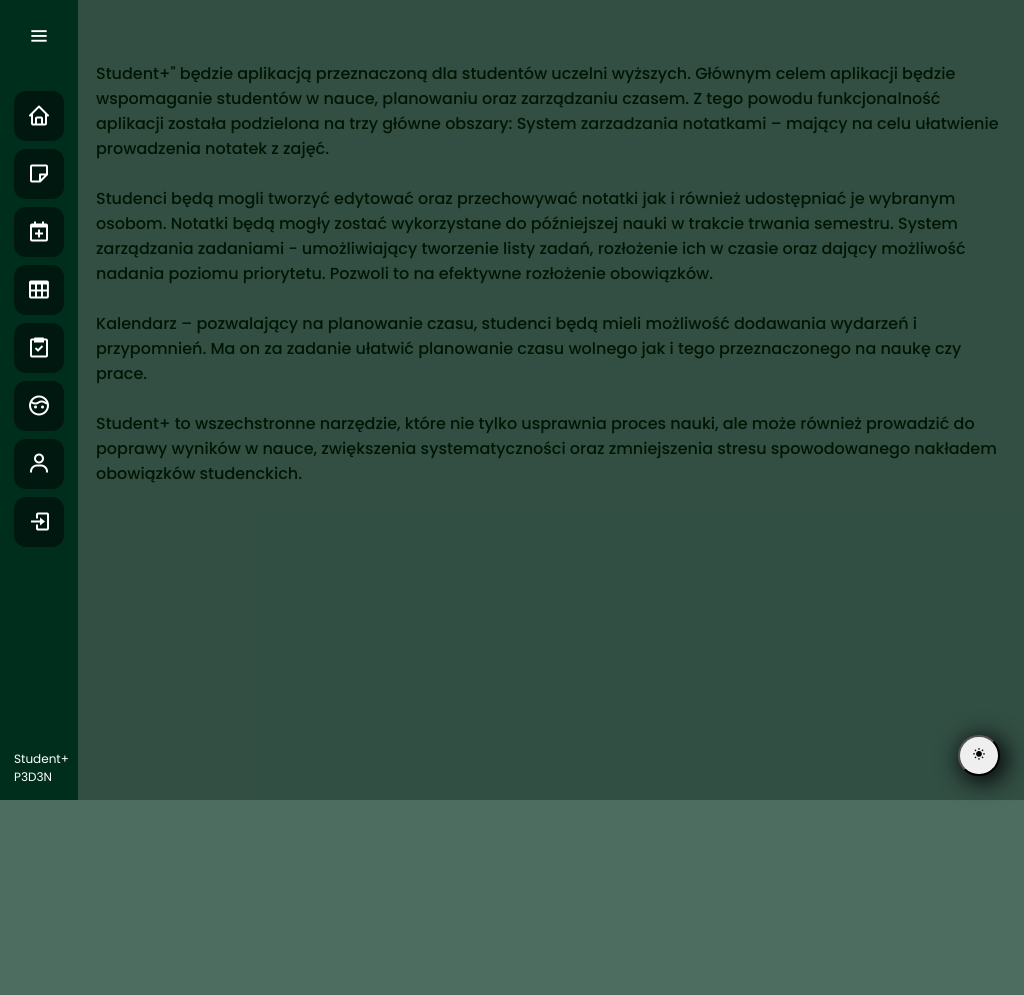
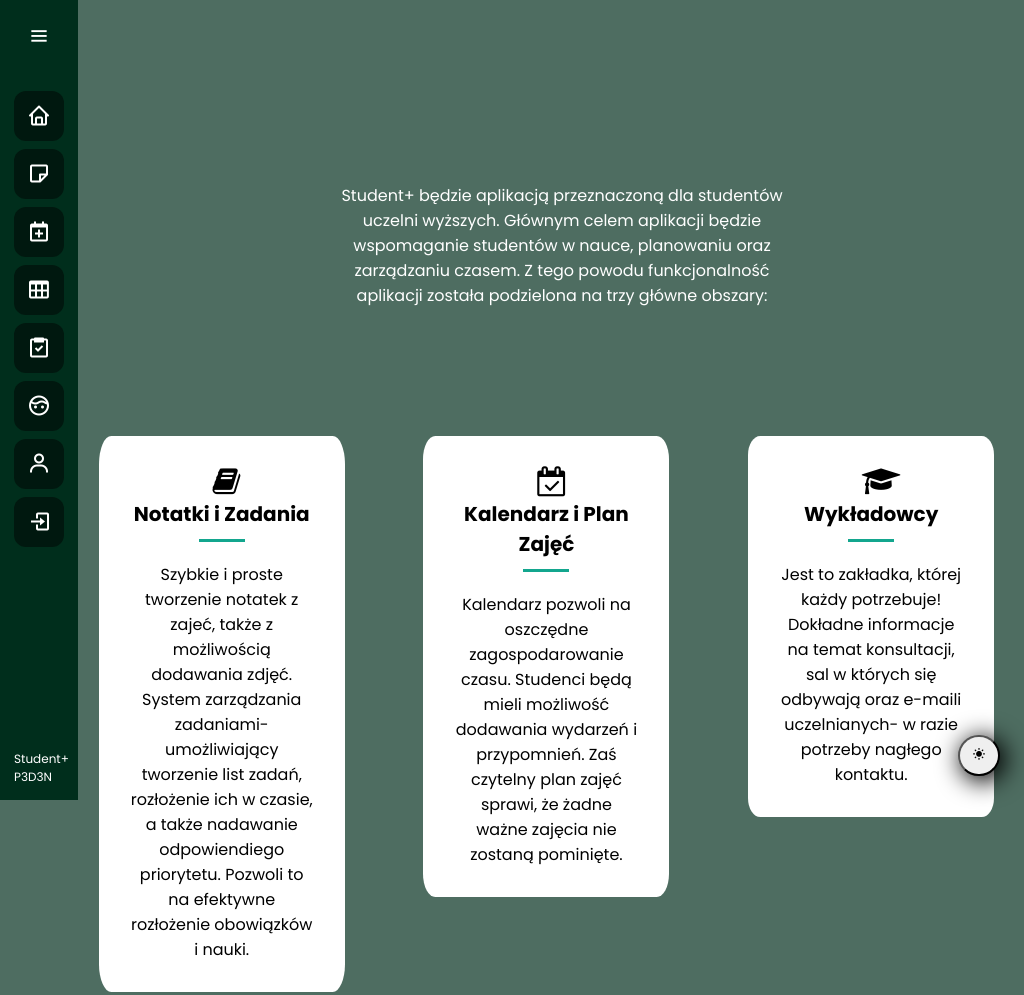
Before and after one commit to Dollore/Student-plus, an Electron app: page html/index.html in a window 1024 px wide. Before the commit the page ends 800 px from the top, so only its background shows below. Drawn offline with nearby package versions, Linux system fonts and the light colour scheme.

Commit message:
Update index.html

```diff
--- a/html/index.html
+++ b/html/index.html
@@ -7,6 +7,7 @@
   <link rel="stylesheet" type="text/css" href="../css/text.css">
   <link rel="stylesheet" href="https://cdnjs.cloudflare.com/ajax/libs/font-awesome/5.15.2/css/all.min.css">
   <link rel="stylesheet" href="https://unpkg.com/boxicons@2.1.4/css/boxicons.min.css">
+  <link rel="stylesheet" href="https://cdnjs.cloudflare.com/ajax/libs/font-awesome/4.7.0/css/font-awesome.min.css">
 
   <title>Student+</title>
 </head>
@@ -15,28 +16,46 @@
   <div id="sidebarId" class="sidebar"></div>
   <!-- Główne okno -->
 
-  <section class="home-section">
-    <div class="text"></div>
-    <div class="text">
-      <p>Student+" będzie aplikacją przeznaczoną dla studentów uczelni wyższych. Głównym celem aplikacji będzie
+  <section id="about">
+  	<div class="about-1">
+  		<h1>Student+</h1>
+  		<p>Student+ będzie aplikacją przeznaczoną dla studentów uczelni wyższych. Głównym celem aplikacji będzie
         wspomaganie studentów w nauce, planowaniu oraz zarządzaniu czasem. Z tego powodu funkcjonalność aplikacji
-        została podzielona na trzy główne obszary:
+        została podzielona na trzy główne obszary:</p>
+  	</div>
+	<div id="about-2">
+		<div class="content-box-lg">
+			<div class="container">
+				<div class="row">
 
-        System zarzadzania notatkami – mający na celu ułatwienie prowadzenia notatek z zajęć.<br><br> Studenci będą
-        mogli tworzyć edytować oraz przechowywać notatki jak i również udostępniać je wybranym osobom. Notatki będą
-        mogły zostać wykorzystane do późniejszej nauki w trakcie trwania semestru.
+						<div class="about-item">
+							<i class="fa fa-book"></i>
+							<h3>Notatki i Zadania</h3>
+							<hr>
+							<p>Szybkie i proste tworzenie notatek z zajeć, także z możliwością dodawania zdjęć. System zarządzania zadaniami- umożliwiający tworzenie list zadań, rozłożenie ich w czasie, a także nadawanie odpowiendiego priorytetu. Pozwoli to na efektywne rozłożenie obowiązków i nauki. </p>
 
-        System zarządzania zadaniami - umożliwiający tworzenie listy zadań, rozłożenie ich w czasie oraz dający
-        możliwość nadania poziomu priorytetu. Pozwoli to na efektywne rozłożenie obowiązków. <br><br>
+					</div>
 
-        Kalendarz – pozwalający na planowanie czasu, studenci będą mieli możliwość dodawania wydarzeń i przypomnień. Ma
-        on za zadanie ułatwić planowanie czasu wolnego jak i tego przeznaczonego na naukę czy prace.
+						<div class="about-item">
+							<i class="fa fa-calendar-check-o"></i>
+							<h3>Kalendarz i Plan Zajęć</h3>
+							<hr>
+							<p>Kalendarz pozwoli na oszczędne zagospodarowanie czasu. Studenci będą mieli możliwość dodawania wydarzeń i przypomnień. Zaś czytelny plan zajęć sprawi, że żadne ważne zajęcia nie zostaną pominięte.</p>
+						</div>
 
-        <br><br>Student+ to wszechstronne narzędzie, które nie tylko usprawnia proces nauki, ale może również prowadzić
-        do poprawy wyników w nauce, zwiększenia systematyczności oraz zmniejszenia stresu spowodowanego nakładem
-        obowiązków studenckich.
-      </p>
-    </div>
+
+						<div class="about-item">
+							<i class="fa fa-graduation-cap"></i>
+							<h3>Wykładowcy</h3>
+							<hr>
+							<p>Jest to zakładka, której każdy potrzebuje! Dokładne informacje na temat konsultacji, sal w których się odbywają oraz e-maili uczelnianych- w razie potrzeby nagłego kontaktu. </p>
+						</div>
+
+			</div>
+
+		</div>
+	</div>
+  </section>
 
     <!-- Tryb ciemniejszy/jaśniejszy -->
 
```
